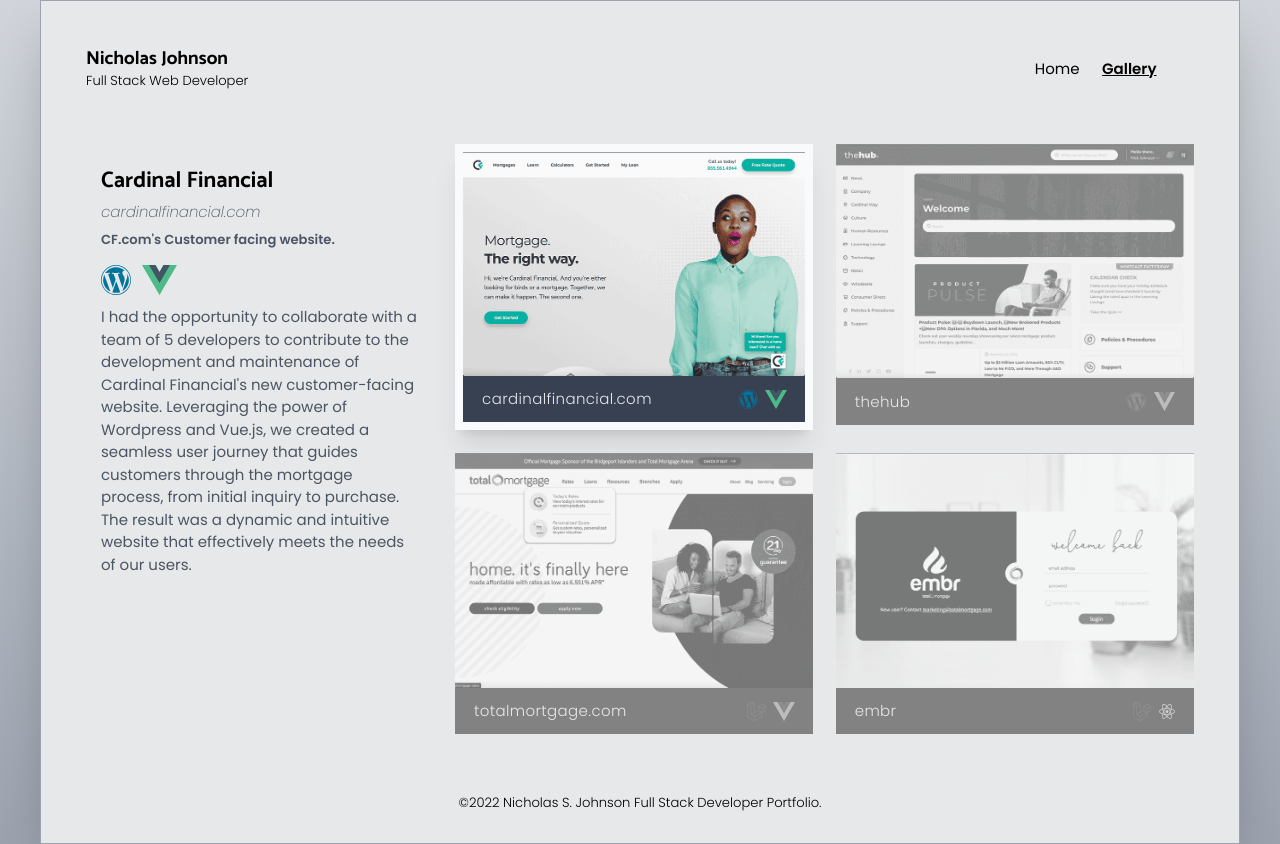
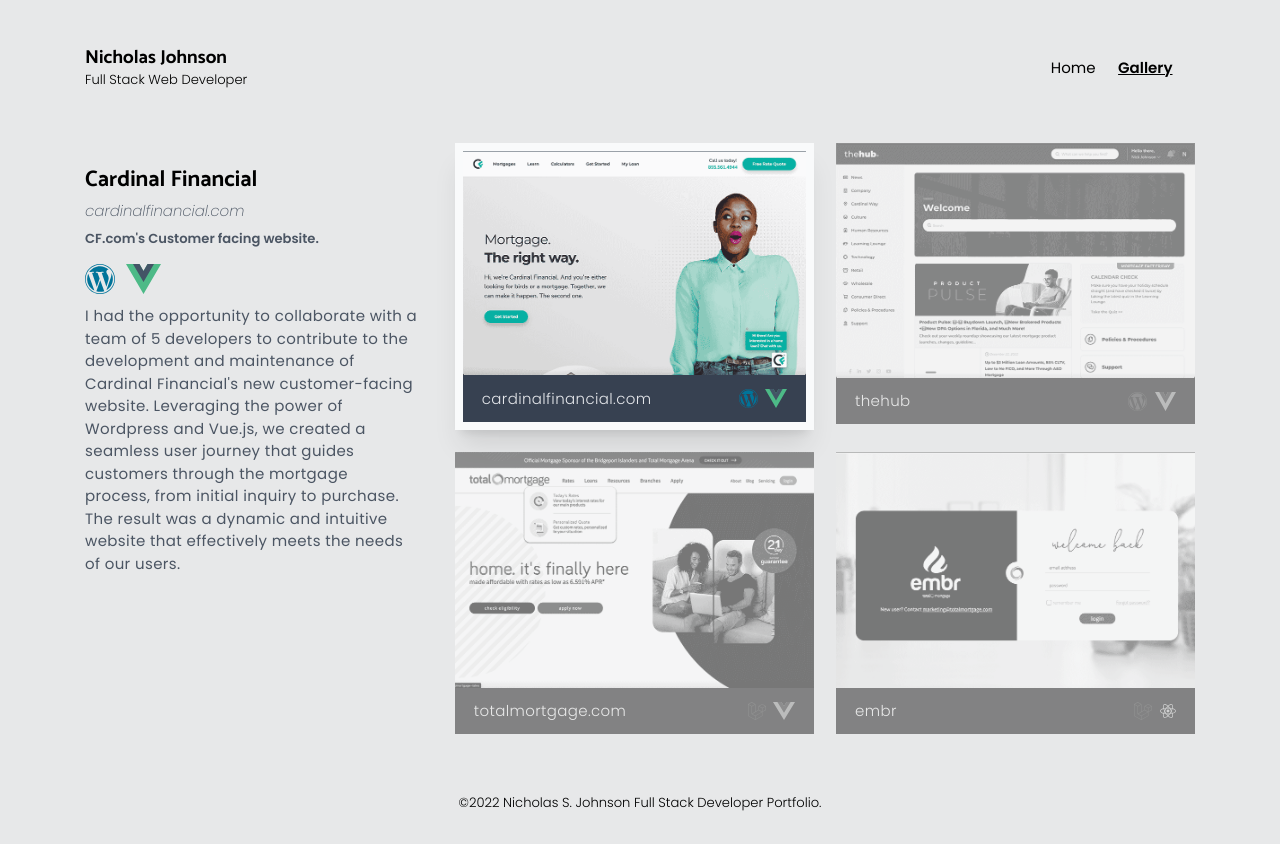
Before and after one commit to n1ch0la5/portfolio2, a Vue app: page /gallery in a window 1280 px wide. Built offline with nearby package versions, Linux system fonts and the light colour scheme.

Commit message:
style and text updates

```diff
--- a/src/App.vue
+++ b/src/App.vue
@@ -2,14 +2,14 @@
 const year: number = new Date().getFullYear()
 </script>
 <template>
-<div class="max-w-7xl mx-auto p-8 pt-4 md:p-12 md:pt-6 md:pb-8 shadow-2xl bg-[#e7e8e9] border border-gray-400 min-h-screen lg:flex lg:flex-col lg:justify-between">
+<div class="max-w-7xl mx-auto p-8 pt-4 md:p-12 md:pt-6 md:pb-8 min-h-screen lg:flex lg:flex-col lg:justify-between">
   <div>
     <div class="w-full text-center lg:text-left lg:flex justify-between items-center py-6 md:mb-8">
       <div class="mb-8 lg:mb-0 flex flex-col items-center lg:items-start">
         <h1 class="text-xl font-semibold"><a href="/" class="">Nicholas Johnson</a></h1>
         <p class="text-sm font-light">Full Stack Web Developer</p>
       </div>
-      <nav class="font-extrathin lg:pr-10 ">
+      <nav class="font-extrathin lg:pr-6">
         <router-link class="mr-6" to="/" exact>Home</router-link>
         <router-link to="/gallery">Gallery</router-link>
       </nav>
--- a/src/style.css
+++ b/src/style.css
@@ -13,7 +13,7 @@
   -webkit-font-smoothing: antialiased;
   -moz-osx-font-smoothing: grayscale;
   -webkit-text-size-adjust: 100%;
-  @apply bg-gradient-to-t from-gray-400 to-gray-300 min-h-screen;
+  @apply bg-[#e7e8e9] min-h-screen;
 }
 
 h1 {
--- a/src/views/GalleryView.vue
+++ b/src/views/GalleryView.vue
@@ -29,7 +29,7 @@ function getSvgUrl(name: string) {
 </script>
 <template>
   <div class="flex flex-col lg:flex-row lg:justify-between lg:items-start pb-8 pt-6 lg:pt-0">
-    <div class="w-full lg:w-1/3 lg:pl-4 lg:pr-10 mb-24 lg:mb-0 order-2 lg:order-1">
+    <div class="w-full lg:w-1/3 lg:pr-10 mb-24 lg:mb-0 order-2 lg:order-1">
       <h1 class="mt-12 lg:mt-6 text-2xl mb-1">{{ selected.title }}</h1>
       <p class=" font-light text-gray-600 mb-2 italic"> {{ selected.url }} </p>
       <p class="text-sm font-semibold text-gray-600 mb-4"> {{ selected.description }} </p>
@@ -40,7 +40,7 @@ function getSvgUrl(name: string) {
           :src="getSvgUrl(logo)"
           class="h-8 mr-3" />
         </div>
-      <p class="text-base text-gray-600 mb-12"> {{ selected.about }} </p>
+      <p class="text-base text-gray-600 mb-12 -tracking-tight"> {{ selected.about }} </p>
       <div>
           <img
             class=" mx-auto h-full w-full object-cover object-center lg:hidden"
--- a/src/views/HomeView.vue
+++ b/src/views/HomeView.vue
@@ -18,7 +18,7 @@ const devLogos = [
 </script>
 <template>
   <div class="lg:flex lg:justify-between pb-8">
-    <div class="w-full lg:w-7/12 pt-6 lg:pt-12 lg:pl-4 lg:pr-32 mb-24 lg:mb-0">
+    <div class="w-full pl-0 lg:w-7/12 pt-6 lg:pt-12 lg:pr-32 mb-24 lg:mb-0">
       <h2 class="text-3xl font-bold tracking-tight mb-6">Hi, my name is Nick <span class="sr-only">Johnson</span></h2>
       <div class="text-gray-600 pb-10 leading-relaxed">
       <p class="underline font-semibold text-base mb-4 tracking-wide text-gray-800">
@@ -28,7 +28,7 @@ const devLogos = [
          As a web developer with a passion for creating intuitive and engaging user experiences, I have honed my skills over the past 15 years to become proficient in multiple languages and frameworks including Laravel, Vue.js, ReactJS, Typescript, and Wordpress.
       </p>
       <p class="mb-4 pt-6 border-t border-gray-300">
-        This site was built with a custom vite/vue3/tailwindcss github template created by me for rapid development. See vite-vue3-starter for the template and portfolio2 for this site on my <a class="font-semibold hover:underline" href="https://github.com/n1ch0la5" target="_blank">Github profile</a>.
+        This site was built with a custom vite/vue3/tailwindcss github template created by me for rapid development. You can view the Vite-Vue3-Starter and Portfolio2 repositories on my <a class="font-semibold hover:underline" href="https://github.com/n1ch0la5" target="_blank">Github profile</a> for more information.
       </p>
       </div>
       <div class="mb-20 text-center lg:text-left">
```
